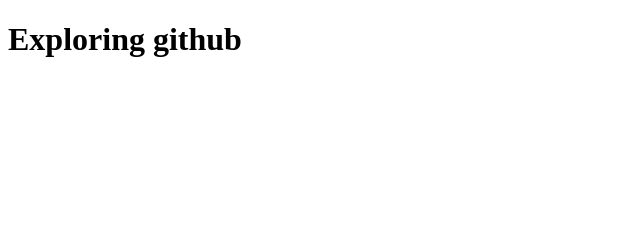
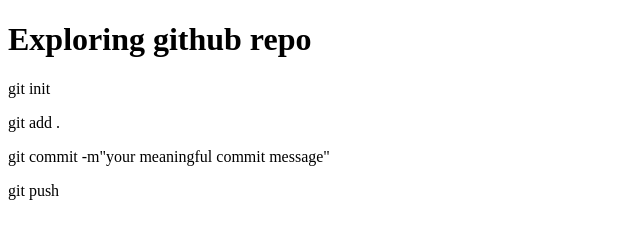
Before and after one commit to jsnakanda/my-second-github, a plain HTML site: page INDEX.HTML in a window 1280 px wide. Shown: the whole page, without its empty margins (0-640 px from the left). Drawn offline with Linux system fonts and the light colour scheme.

Commit message:
added the commands to puah to github

```diff
--- a/INDEX.HTML
+++ b/INDEX.HTML
@@ -6,6 +6,12 @@
     <title>Exploring github</title>
 </head>
 <body>
-    <h1>Exploring github</h1>
+    <h1>Exploring github repo</h1>
+    <div>
+        <p>git init</p>
+        <p>git add .</p>
+        <p>git commit -m"your meaningful commit message"</p>
+        <p>git push</p>
+    </div>
 </body>
 </html>
```
